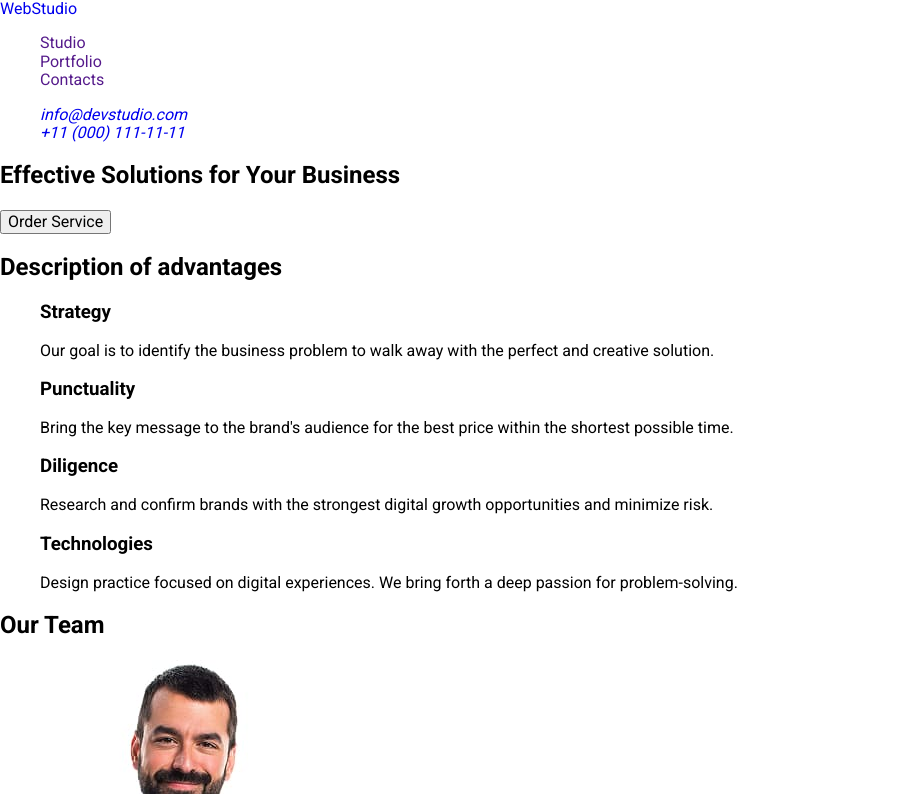
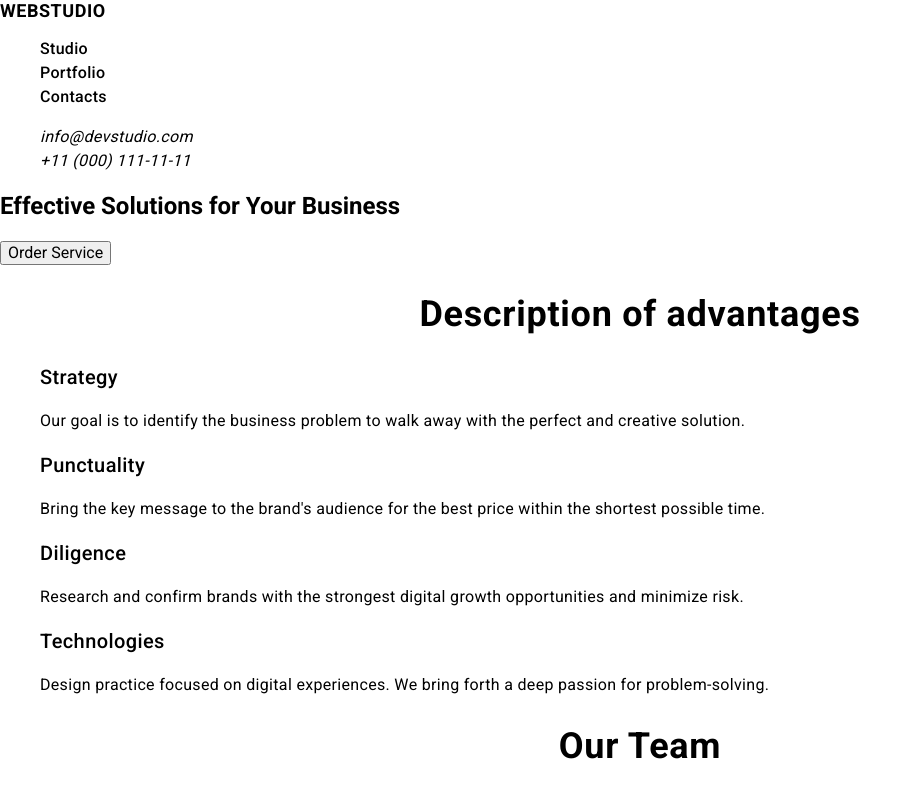
Before and after one commit to Karynawinner/goit-markup-hw-02, a plain HTML site: page index.html in a window 1280 px wide. Shown: the top 794 px of the page, without its empty margins (0-922 px from the left). Drawn offline with nearby package versions, Linux system fonts and the light colour scheme.

Commit message:
version 2355

```diff
--- a/CSS/styles.css
+++ b/CSS/styles.css
@@ -1,7 +1,7 @@
 /* General features */
 body {
   font-family: "Roboto", sans-serif;
-  color: 2e2F42;
+  color: var(--navy-blue);
   background-color: FFFFFF;
 }
 ul {
@@ -22,24 +22,109 @@ button {
 .header-navigation {
 }
 .header-logo {
+  font-weight: 700;
+  font-size: 18px;
+  /* line-height: 21px; */
+  line-height: 1.17;
+  letter-spacing: 0.03em;
+  text-transform: uppercase;
+  color: var(--navy-blue);
 }
-.header-navigation-link-list {
+
+.header-logo .logo-web {
+  color: var (--iris);
 }
-.header-navigation-link-item {
+.header-navigation-list {
 }
-.address {
+.header-navigation-item {
 }
-.address-link {
+.header-navigation-link {
+  font-weight: 500;
+  font-size: 16px;
+  /* line-height: 24px; */
+  line-height: 1.5;
+  letter-spacing: 0.02em;
+  color: var(--navy-blue);
+}
+
+.header-navigation-link:hover {
+  color: var(--ocean);
+}
+
+.header-address {
+}
+.header-address-item {
+}
+
+.heared-address-link {
+  font-size: 16px;
+  /* line-height: 24px; */
+  line-height: 1.5;
+  letter-spacing: 0.02em;
+  color: var(--slate);
+}
+
+.heared-address-link:hover {
+  font-size: 16px;
+  /* line-height: 24px; */
+  line-height: 1.5;
+  letter-spacing: 0.02em;
+  color: var(--ocean);
 }
 
 /* Sections common features */
+
 .section-common-features {
 }
+
+.section-title {
+  font-weight: 700;
+  font-size: 36px;
+  /* line-height: 40px; */
+  line-height: 1.11;
+  letter-spacing: 0.02em;
+  text-align: center;
+  color: var(--navy-blue);
+}
+
+.section-list {
+}
+
+.section-list-item {
+}
+
+.section-subtitle {
+  font-weight: 500;
+  font-size: 20px;
+  /* line-height: 24px; */
+  line-height: 1.2;
+  letter-spacing: 0.02em;
+  color: var(--navy-blue);
+}
+
+.section-text {
+  font-size: 16px;
+  /* line-height: 24px; */
+  line-height: 1.5;
+  letter-spacing: 0.02em;
+  color: var(--slate);
+}
+
+/* HOVER section */
+
 .main-title {
 }
-.section-title {
+
+.main-btn {
 }
-.section-subtitle {
+
+.main-btn:hover {
 }
-.section-text {
-}
+
+/* Description of advantages section */
+
+/* Our Team section */
+
+/* Our Portfolio section */
+
+/* Footer */
--- a/index.html
+++ b/index.html
@@ -9,7 +9,8 @@
       href="https://cdnjs.cloudflare.com/ajax/libs/modern-normalize/3.0.1/modern-normalize.css"
       integrity="sha512-gnAN+RgTMylunXI7AMg+PtcUGpKZFkZJoFIkAWvdPFRrFJz3p2tx4+9xbjILRfN7CzoViMgS8vSf06fSQzWZjA=="
       crossorigin="anonymous"
-      referrerpolicy="no-referrer" />
+      referrerpolicy="no-referrer"
+    />
 
     <link rel="stylesheet" href="./CSS/styles.css" />
     <link rel="preconnect" href="https://fonts.googleapis.com" />
@@ -22,11 +23,19 @@
   <body>
     <header class="header">
       <nav class="header-navigation">
-        <a class="header-logo" href="./index.html"> <span class="header-logo-web">Web</span>Studio</a>
+        <a class="header-logo" href="./index.html">
+          <span class="logo-web">Web</span>Studio</a
+        >
         <ul class="header-navigation-list">
-          <li class="header-navigation-item"><a class="header-navigation-link" href="">Studio</a></li>
-          <li class="header-navigation-item"><a class="header-navigation-link" href="">Portfolio</a></li>
-          <li class="header-navigation-item"><a class="header-navigation-link" href="">Contacts</a></li>
+          <li class="header-navigation-item">
+            <a class="header-navigation-link" href="">Studio</a>
+          </li>
+          <li class="header-navigation-item">
+            <a class="header-navigation-link" href="">Portfolio</a>
+          </li>
+          <li class="header-navigation-item">
+            <a class="header-navigation-link" href="">Contacts</a>
+          </li>
         </ul>
       </nav>
       <address class="header-address">
@@ -38,8 +47,8 @@
           </li>
           <li class="header-address-item">
             <a class="heared-address-link" href="tel:+110001111111"
-              >+11 (000) 111-11-11 </a
-            >
+              >+11 (000) 111-11-11
+            </a>
           </li>
         </ul>
       </address>
@@ -86,7 +95,8 @@
         <h2 class="section-title">Our Team</h2>
         <ul class="section-list">
           <li class="section-list-item">
-            <img class="team-foto"
+            <img
+              class="team-foto"
               src="./images/markguerrero.jpg"
               alt="team member design"
               width="264"
@@ -95,7 +105,8 @@
             <p class="section-text">Product Designer</p>
           </li>
           <li class="section-list-item">
-            <img class="team-foto"
+            <img
+              class="team-foto"
               src="./images/tomford.jpg"
               alt="team member development"
               width="264"
@@ -104,7 +115,8 @@
             <p class="section-text">Frontend Developer</p>
           </li>
           <li class="section-list-item">
-            <img class="team-foto"
+            <img
+              class="team-foto"
               src="./images/camilagarcia.jpg"
               alt="team member marketing"
               width="264"
@@ -113,7 +125,8 @@
             <p class="section-text">Marketing</p>
           </li>
           <li class="section-list-item">
-            <img class="team-foto"
+            <img
+              class="team-foto"
               src="./images/danielwilson.jpg"
               alt="team member ui design"
               width="264"
@@ -127,7 +140,8 @@
         <h2 class="section-title">Our Portfolio</h2>
         <ul class="section-list">
           <li class="section-list-item">
-            <img class="portfolio-foto"
+            <img
+              class="portfolio-foto"
               src="./images/banking.app.jpg"
               alt="banking.app"
               width="360"
@@ -137,7 +151,8 @@
             <p class="section-text">App</p>
           </li>
           <li class="section-list-item">
-            <img class="portfolio-foto"
+            <img
+              class="portfolio-foto"
               src="./images/cashless.payment.jpg"
               alt="cashless.payment"
               width="360"
@@ -147,7 +162,8 @@
             <p class="section-text">Marketing</p>
           </li>
           <li class="section-list-item">
-            <img class="portfolio-foto"
+            <img
+              class="portfolio-foto"
               src="./images/meditation.app.jpg"
               alt="meditation.app"
               width="360"
@@ -157,7 +173,8 @@
             <p class="section-text">App</p>
           </li>
           <li class="section-list-item">
-            <img class="portfolio-foto"
+            <img
+              class="portfolio-foto"
               src="./images/taxi.service.jpg"
               alt="taxi.service"
               width="360"
@@ -167,7 +184,8 @@
             <p class="section-text">Marketing</p>
           </li>
           <li class="section-list-item">
-            <img class="portfolio-foto"
+            <img
+              class="portfolio-foto"
               src="./images/screen.illustrations.jpg"
               alt="screen.illustrations"
               width="360"
@@ -177,7 +195,8 @@
             <p class="section-text">Design</p>
           </li>
           <li class="section-list-item">
-            <img class="portfolio-foto"
+            <img
+              class="portfolio-foto"
               src="./images/online.courses.jpg"
               alt="online.courses"
               width="360"
@@ -186,12 +205,14 @@
             <h3 class="section-subtitle">Online Courses</h3>
             <p class="section-text">Marketing</p>
           </li>
-        </ul class="section-list">
+        </ul>
       </section>
     </main>
     <footer>
-      <a href="./index.html">WebStudio</a>
-      <p>
+      <a class="footer-logo" href="./index.html"
+        ><span class="logo-web">Web</span>Studio</a
+      >
+      <p class="footer-text">
         Increase the flow of customers and sales for your business with digital
         marketing & growth solutions.
       </p>
```
